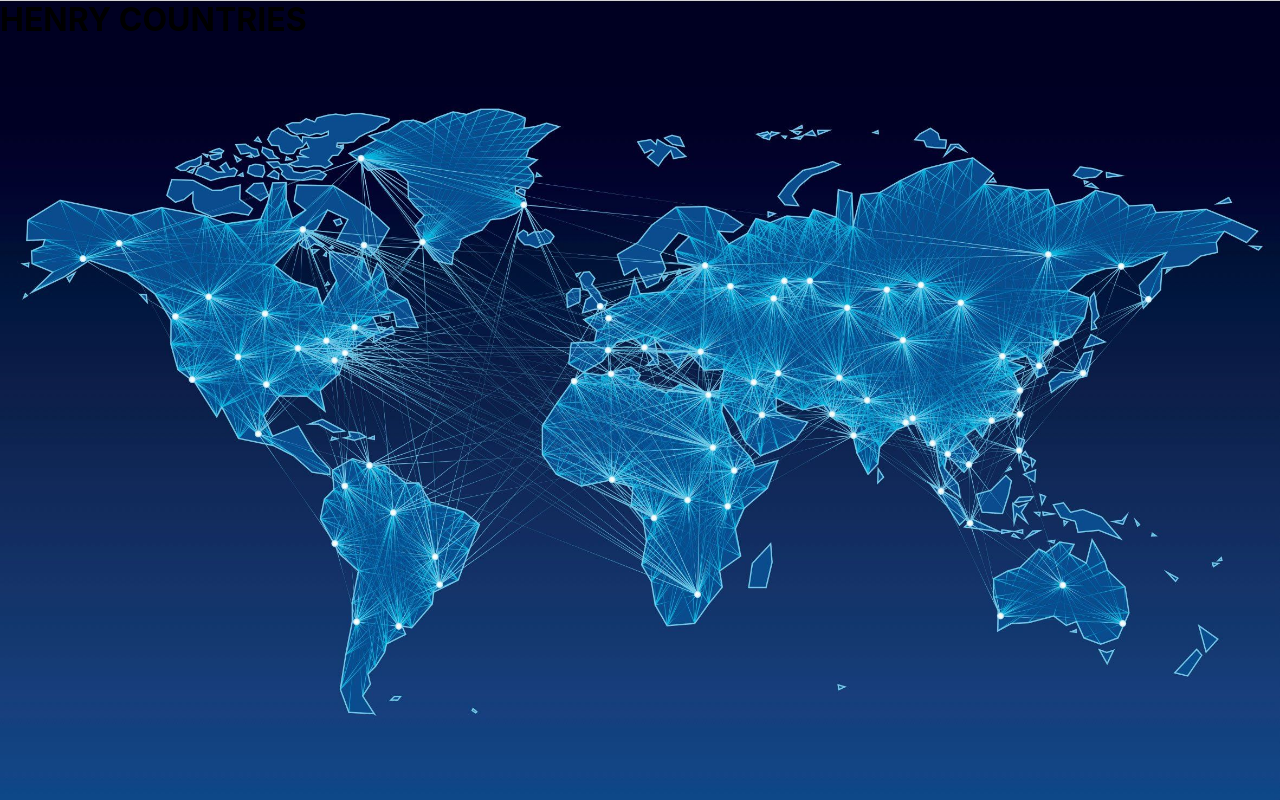
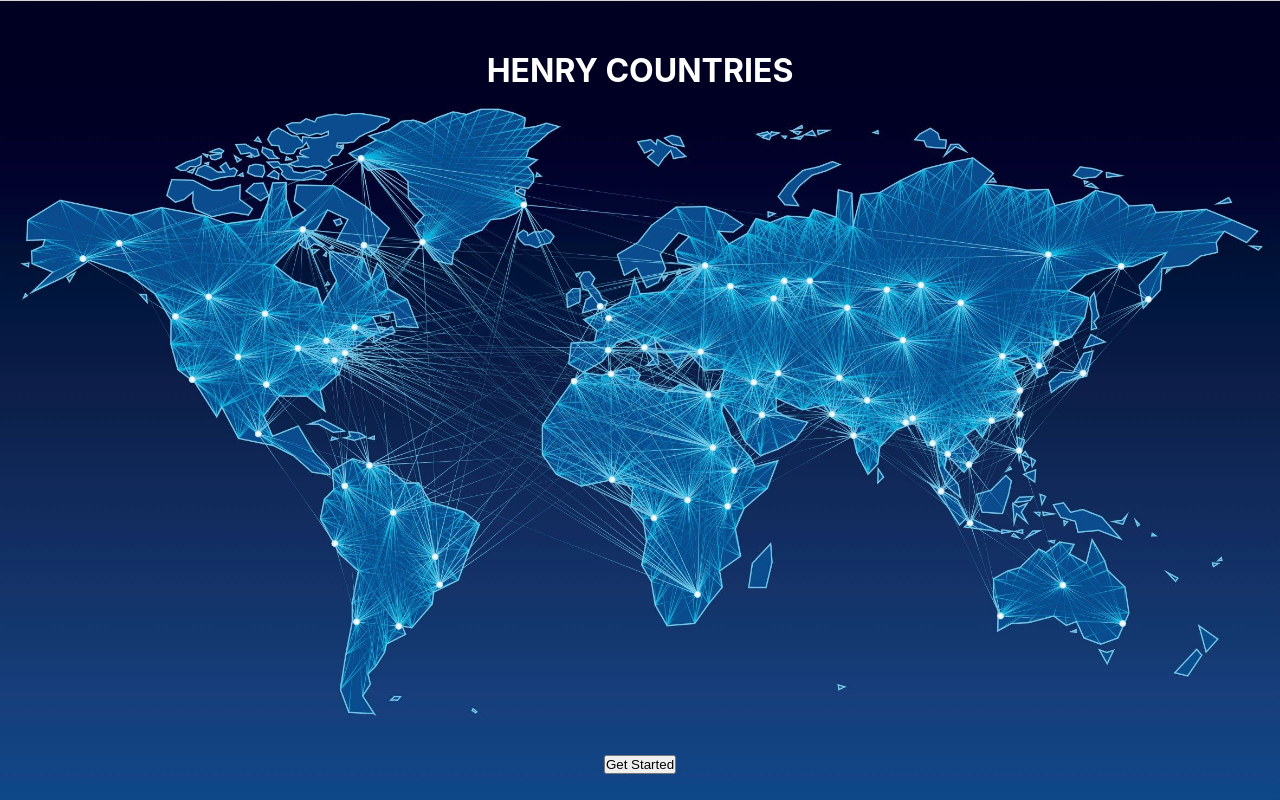
Before and after one commit to joaquinmzumelzu/PI-COUNTRIES, a React (Create React App) app in the folder client/: page / in a window 1280 px wide. Built offline with nearby package versions, Linux system fonts and the light colour scheme.

Commit message:
Landing Page- background- button with Link Working

```diff
--- a/client/src/components/Landing.jsx
+++ b/client/src/components/Landing.jsx
@@ -1,11 +1,16 @@
 //
+import { Link } from 'react-router-dom'
 import s from '../styles/Landing.module.css'
 //
 
 export default function Landing (){
     return (
         <div className={s.div}>
-          <h1>HENRY COUNTRIES</h1>
+          <h1 className={s.h1}>HENRY COUNTRIES</h1>
+
+          <Link className={s.button} to='/countries'>
+            <button >Get Started</button>
+          </Link>
         </div>
     )
 }
--- a/client/src/styles/Landing.module.css
+++ b/client/src/styles/Landing.module.css
@@ -5,4 +5,20 @@
     background-size:cover;
     background-repeat: no-repeat;
     height: 100vh;
+    display: flex;
+    flex-direction: column;
+    align-items: center;
 }
+
+.h1 {
+    color: white;
+    text-align: center;
+    padding-top: 4%;
+}
+
+.button {
+   max-width: 10%;
+   text-align: center;
+   margin-top: auto;
+   margin-bottom: 2%;
+}
```
